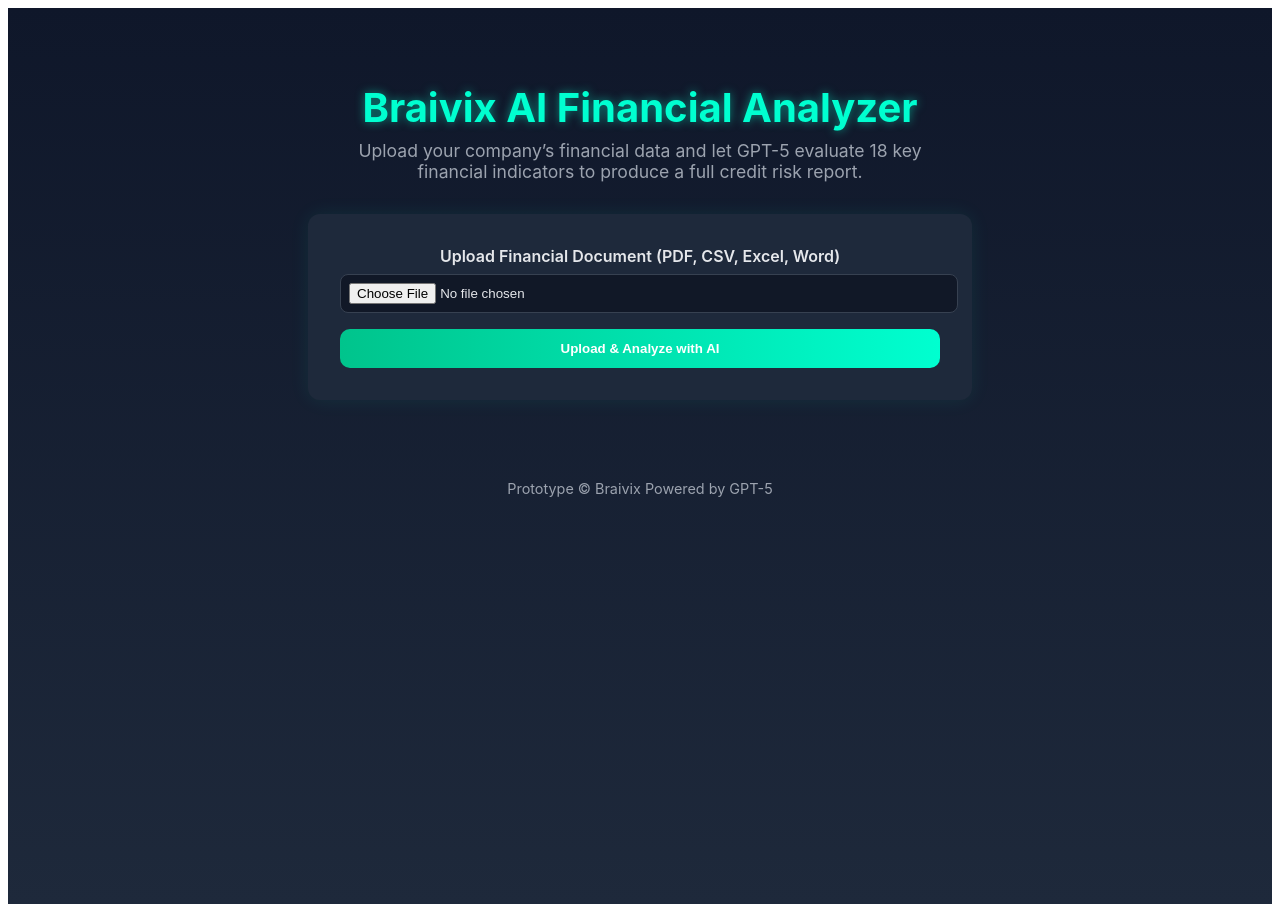
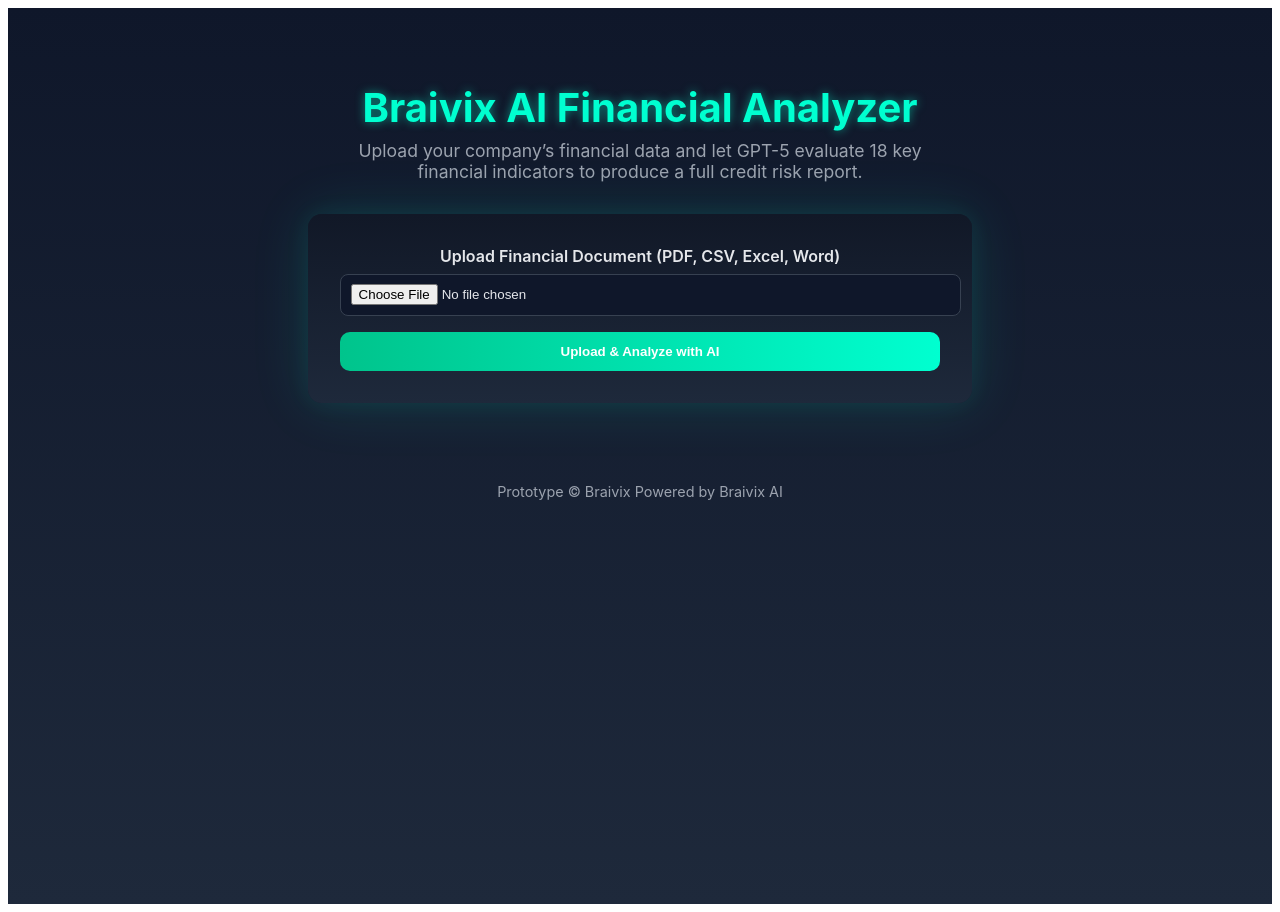
Before and after one commit to TooTechnical/bravix, a React (Vite) app in the folder frontend/: page /dashboard in a window 1280 px wide. Built offline with nearby package versions, Linux system fonts and the light colour scheme; no server answers; the HTML template or start-up script is replaced by a standard one.

Commit message:
Added teal background for the upload box

```diff
--- a/frontend/src/components/Dashboard.jsx
+++ b/frontend/src/components/Dashboard.jsx
@@ -25,13 +25,9 @@
     try {
       // 1️⃣ Upload file to backend
       const uploadRes = await uploadFile(file);
-
-      // The backend returns { status, message, data }
       const parsed = uploadRes.data || uploadRes.parsed_data || {};
-
-      if (!parsed || Object.keys(parsed).length === 0) {
+      if (!parsed || Object.keys(parsed).length === 0)
         throw new Error("Upload succeeded but no parsed data was returned.");
-      }
 
       // 2️⃣ Analyze parsed data using AI
       const analyzeRes = await analyzeData(parsed, parsed.raw_text || "");
@@ -58,29 +54,21 @@
   const riskValue = riskMatch ? parseInt(riskMatch[1], 10) : null;
 
   function getRiskColor(score) {
-    if (score >= 70) return "#dc2626"; // red
-    if (score >= 40) return "#f59e0b"; // orange
-    return "#10b981"; // green
+    if (score >= 70) return "#dc2626";
+    if (score >= 40) return "#f59e0b";
+    return "#10b981";
   }
 
   // 🧾 Generate downloadable PDF
   function handleDownloadReport() {
-    const doc = new jsPDF({
-      orientation: "portrait",
-      unit: "pt",
-      format: "a4",
-    });
-
+    const doc = new jsPDF({ orientation: "portrait", unit: "pt", format: "a4" });
     doc.setFont("helvetica", "bold");
     doc.setFontSize(18);
     doc.text("Braivix AI Financial Risk Report", 40, 50);
 
     doc.setFont("helvetica", "normal");
     doc.setFontSize(12);
-    const splitText = doc.splitTextToSize(
-      aiText || "No report data available.",
-      520
-    );
+    const splitText = doc.splitTextToSize(aiText || "No report data available.", 520);
     doc.text(splitText, 40, 90);
 
     if (riskValue !== null) {
@@ -134,14 +122,24 @@
       <section
         className="input-panel"
         style={{
-          background: "#1E293B",
+          background: "linear-gradient(180deg, #111827 0%, #1E293B 100%)",
           padding: "2rem",
-          borderRadius: "12px",
-          boxShadow: "0 0 20px rgba(0, 255, 208, 0.08)",
+          borderRadius: "14px",
+          boxShadow:
+            "0 0 25px rgba(0, 255, 208, 0.08), 0 0 60px rgba(0, 255, 208, 0.12)",
           width: "100%",
           maxWidth: "600px",
           marginBottom: "2rem",
+          transition: "box-shadow 0.3s ease, transform 0.3s ease",
         }}
+        onMouseEnter={(e) =>
+          (e.currentTarget.style.boxShadow =
+            "0 0 35px rgba(0, 255, 208, 0.15), 0 0 70px rgba(0, 255, 208, 0.2)")
+        }
+        onMouseLeave={(e) =>
+          (e.currentTarget.style.boxShadow =
+            "0 0 25px rgba(0, 255, 208, 0.08), 0 0 60px rgba(0, 255, 208, 0.12)")
+        }
       >
         <form onSubmit={handleAIAnalyze} style={{ textAlign: "center" }}>
           <label
@@ -161,11 +159,11 @@
             style={{
               display: "block",
               margin: "0 auto 1rem",
-              padding: "0.5rem",
+              padding: "0.6rem",
               width: "100%",
               border: "1px solid #374151",
               borderRadius: "8px",
-              backgroundColor: "#111827",
+              backgroundColor: "#0F172A",
               color: "#E5E7EB",
             }}
           />
@@ -191,13 +189,7 @@
         </form>
 
         {error && (
-          <div
-            style={{
-              color: "red",
-              marginTop: "1rem",
-              fontWeight: "500",
-            }}
-          >
+          <div style={{ color: "red", marginTop: "1rem", fontWeight: "500" }}>
             {error}
           </div>
         )}
@@ -319,7 +311,7 @@
           color: "#9CA3AF",
         }}
       >
-        Prototype © Braivix Powered by GPT-5
+        Prototype © Braivix Powered by Braivix AI
       </footer>
     </div>
   );
```
